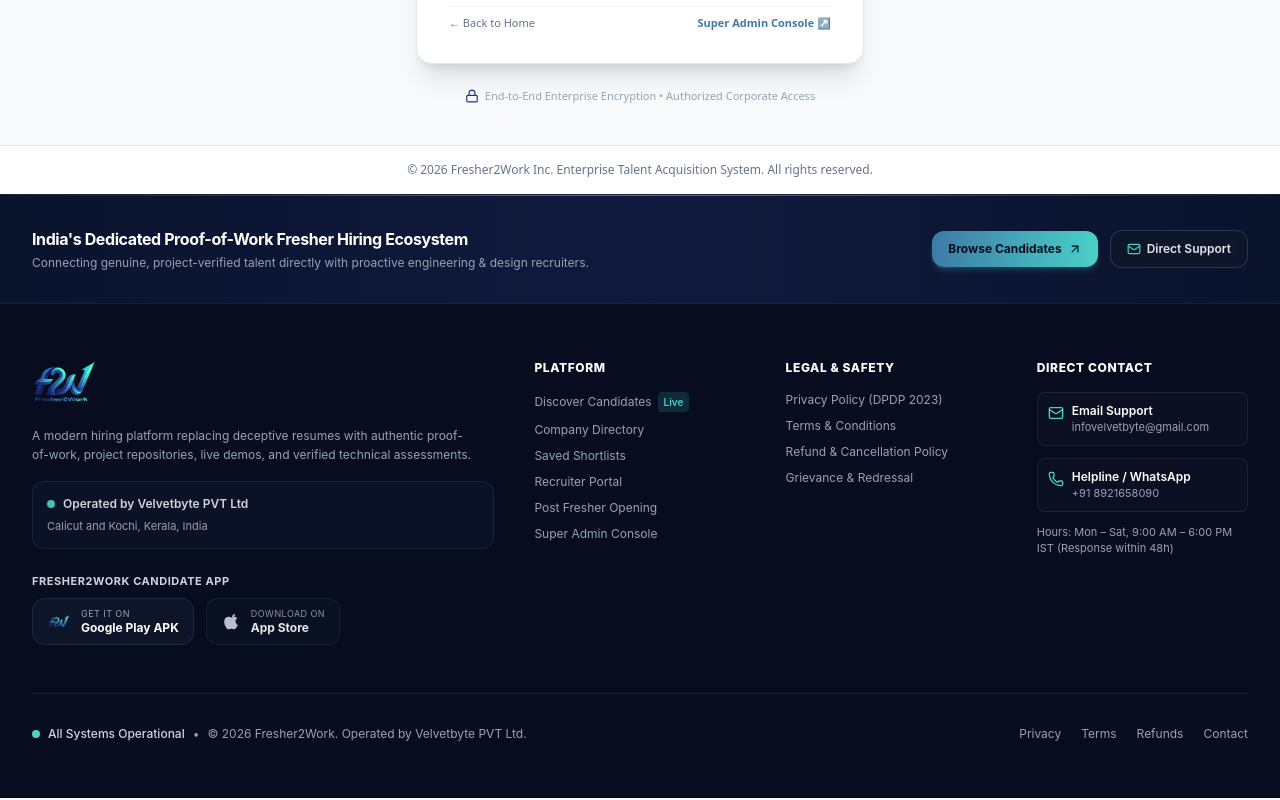
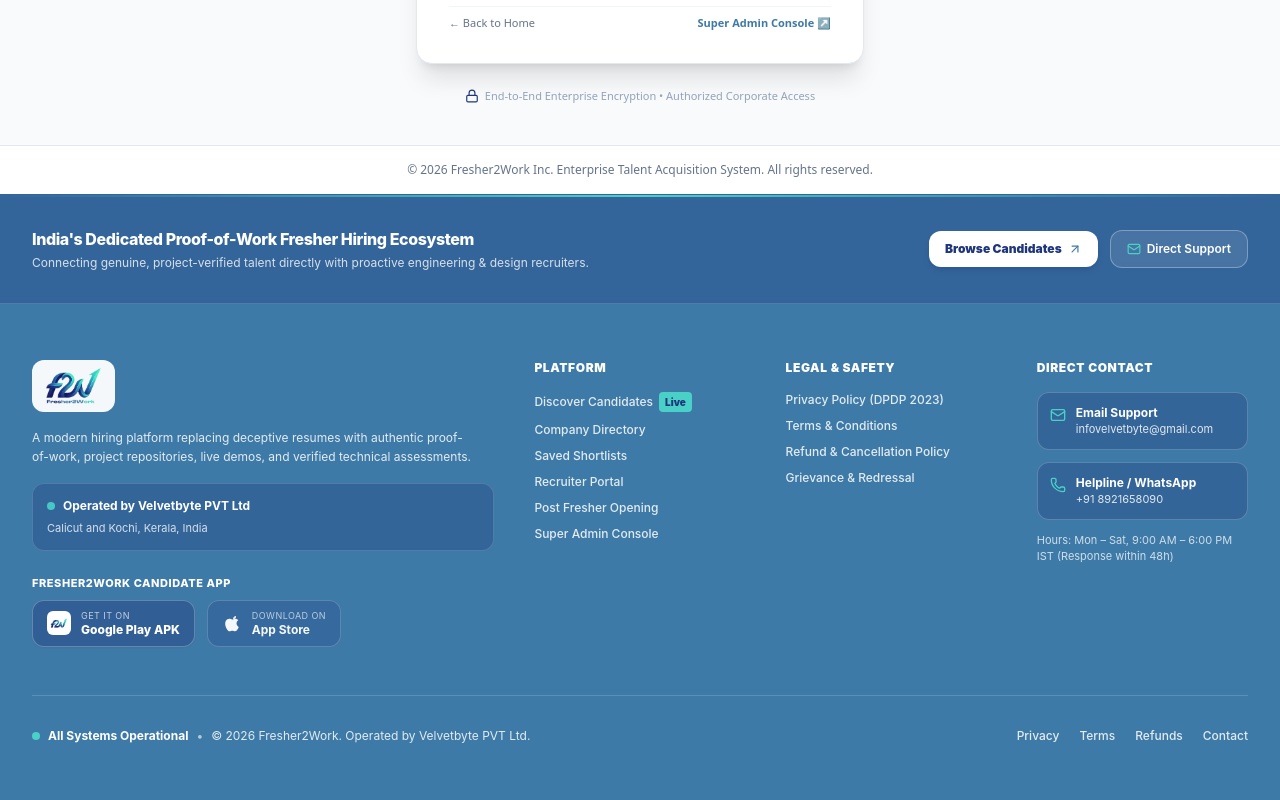
Before and after one commit to Ajuworks96/fresher2work, a Next.js app in the folder apps/recruiter-web/: page /login in a window 1280 px wide. Shown: the part 704-1504 px from the top of the page. Built offline with nearby package versions, Linux system fonts and the light colour scheme; no server answers.

Commit message:
style(footer): apply #3e7aa7 background color with high-contrast brand styling

```diff
--- a/apps/recruiter-web/src/components/Footer.tsx
+++ b/apps/recruiter-web/src/components/Footer.tsx
@@ -8,18 +8,18 @@
 
 export default function Footer() {
   return (
-    <footer className="relative border-t border-slate-800/80 bg-[#070D1F] text-slate-400">
-      {/* Top Ambient Glow Line */}
-      <div className="absolute inset-x-0 top-0 h-[1.5px] bg-gradient-to-r from-transparent via-[#4ad1c7]/60 to-transparent" />
+    <footer className="relative border-t border-[#1f357c]/30 bg-[#3e7aa7] text-white">
+      {/* Top Ambient Glow Line with #4ad1c7 */}
+      <div className="absolute inset-x-0 top-0 h-[2px] bg-gradient-to-r from-transparent via-[#4ad1c7] to-transparent" />
 
       {/* Hero / Value Proposition Strip */}
-      <div className="border-b border-slate-800/60 bg-gradient-to-r from-[#0C1633]/70 via-[#142251]/60 to-[#0C1633]/70 px-4 py-8 sm:px-6 lg:px-8">
+      <div className="border-b border-white/15 bg-[#1f357c]/30 px-4 py-8 sm:px-6 lg:px-8">
         <div className="mx-auto flex max-w-7xl flex-col items-center justify-between gap-6 sm:flex-row">
           <div className="text-center sm:text-left">
-            <h4 className="text-base font-bold text-white tracking-tight">
+            <h4 className="text-base font-extrabold text-white tracking-tight">
               India&apos;s Dedicated Proof-of-Work Fresher Hiring Ecosystem
             </h4>
-            <p className="text-xs text-slate-400 mt-1">
+            <p className="text-xs text-white/80 mt-1">
               Connecting genuine, project-verified talent directly with proactive engineering & design recruiters.
             </p>
           </div>
@@ -27,13 +27,13 @@
           <div className="flex flex-wrap items-center justify-center gap-3">
             <Link
               href="/discover"
-              className="inline-flex items-center gap-1.5 rounded-xl bg-gradient-to-r from-[#3e7aa7] to-[#4ad1c7] hover:from-[#356d96] hover:to-[#38c2b7] px-4 py-2.5 text-xs font-bold text-[#070D1F] shadow-md shadow-[#4ad1c7]/20 transition-all active:scale-[0.98]"
+              className="inline-flex items-center gap-1.5 rounded-xl bg-white hover:bg-slate-100 px-4 py-2.5 text-xs font-black text-[#1f357c] shadow-md shadow-[#1f357c]/20 transition-all active:scale-[0.98]"
             >
-              Browse Candidates <ArrowUpRight className="h-3.5 w-3.5" />
+              Browse Candidates <ArrowUpRight className="h-3.5 w-3.5 text-[#3e7aa7]" />
             </Link>
             <Link
               href="/contact"
-              className="inline-flex items-center gap-1.5 rounded-xl border border-slate-700/80 bg-slate-900/80 px-4 py-2.5 text-xs font-semibold text-slate-200 backdrop-blur-sm transition-all hover:border-[#4ad1c7]/60 hover:text-[#4ad1c7] active:scale-[0.98]"
+              className="inline-flex items-center gap-1.5 rounded-xl border border-white/30 bg-white/10 hover:bg-white/20 hover:border-white px-4 py-2.5 text-xs font-semibold text-white backdrop-blur-sm transition-all active:scale-[0.98]"
             >
               <Mail className="h-3.5 w-3.5 text-[#4ad1c7]" /> Direct Support
             </Link>
@@ -47,31 +47,31 @@
 
           {/* Brand & Corporate Identity (Spans 2 columns on lg) */}
           <div className="space-y-4 lg:col-span-2">
-            <Link href="/" className="inline-flex items-center gap-2.5 group">
+            <Link href="/" className="inline-flex items-center gap-2.5 group bg-white/95 px-3 py-1.5 rounded-xl shadow-xs">
               <img
                 src="/brand/logo.png"
                 alt="Fresher2Work"
-                className="h-11 w-auto object-contain brightness-105 transition-transform group-hover:scale-105"
+                className="h-9 sm:h-10 w-auto object-contain transition-transform group-hover:scale-105"
               />
             </Link>
 
-            <p className="text-xs leading-relaxed text-slate-400 pr-4">
+            <p className="text-xs leading-relaxed text-white/85 pr-4">
               A modern hiring platform replacing deceptive resumes with authentic proof-of-work, project repositories, live demos, and verified technical assessments.
             </p>
 
-            <div className="rounded-xl border border-slate-800/80 bg-slate-900/60 p-3.5 text-xs space-y-1.5 backdrop-blur-sm">
-              <div className="flex items-center gap-2 text-slate-300 font-semibold">
+            <div className="rounded-xl border border-white/15 bg-[#1f357c]/30 p-3.5 text-xs space-y-1.5 backdrop-blur-sm">
+              <div className="flex items-center gap-2 text-white font-bold">
                 <span className="h-2 w-2 rounded-full bg-[#4ad1c7] animate-pulse" />
                 <span>Operated by Velvetbyte PVT Ltd</span>
               </div>
-              <p className="text-[11px] text-slate-400 leading-normal">
+              <p className="text-[11px] text-white/80 leading-normal">
                 Calicut and Kochi, Kerala, India
               </p>
             </div>
 
             {/* Candidate App Store Badges */}
             <div className="pt-2 space-y-2">
-              <div className="text-[11px] font-bold uppercase tracking-wider text-slate-300">
+              <div className="text-[11px] font-extrabold uppercase tracking-wider text-white">
                 Fresher2Work Candidate App
               </div>
               <div className="flex flex-wrap items-center gap-3">
@@ -79,26 +79,26 @@
                 <a
                   href="/Fresher2Work.apk"
                   download="Fresher2Work.apk"
-                  className="group flex items-center gap-2.5 rounded-xl border border-slate-800 bg-slate-900/90 px-3.5 py-2 transition-all hover:border-[#4ad1c7]/60 hover:bg-slate-800 active:scale-95 shadow-sm"
+                  className="group flex items-center gap-2.5 rounded-xl border border-white/25 bg-[#1f357c]/40 hover:bg-[#1f357c]/60 px-3.5 py-2 transition-all hover:border-[#4ad1c7] active:scale-95 shadow-sm"
                   title="Download Fresher2Work for Android"
                 >
-                  <img src="/brand/app-icon.png" alt="App Icon" className="h-6 w-6 rounded-md object-contain" />
+                  <img src="/brand/app-icon.png" alt="App Icon" className="h-6 w-6 rounded-md object-contain bg-white p-0.5" />
                   <div className="text-left">
-                    <div className="text-[9px] uppercase tracking-wider text-slate-400">Get it on</div>
-                    <div className="text-xs font-bold text-white group-hover:text-[#4ad1c7]">Google Play APK</div>
+                    <div className="text-[9px] uppercase tracking-wider text-white/70">Get it on</div>
+                    <div className="text-xs font-extrabold text-white group-hover:text-[#4ad1c7]">Google Play APK</div>
                   </div>
                 </a>
 
                 {/* iOS Placeholder Badge */}
                 <div
-                  className="group flex items-center gap-2.5 rounded-xl border border-slate-800/80 bg-slate-900/40 px-3.5 py-2 opacity-90 transition-all hover:border-slate-700"
+                  className="group flex items-center gap-2.5 rounded-xl border border-white/20 bg-[#1f357c]/25 px-3.5 py-2 opacity-95 transition-all hover:border-white/40"
                   title="Fresher2Work for iOS"
                 >
-                  <svg className="h-5 w-5 fill-current text-slate-300" viewBox="0 0 24 24">
+                  <svg className="h-5 w-5 fill-current text-white" viewBox="0 0 24 24">
                     <path d="M18.71 19.5c-.83 1.24-1.71 2.45-3.05 2.47-1.34.03-1.77-.79-3.29-.79-1.53 0-2 .77-3.27.82-1.31.05-2.3-1.32-3.14-2.53C4.25 17 2.94 12.45 4.7 9.39c.87-1.52 2.43-2.48 4.12-2.51 1.28-.02 2.5.87 3.29.87.78 0 2.26-1.07 3.81-.91.65.03 2.47.26 3.64 1.98-.09.06-2.17 1.28-2.15 3.81.03 3.02 2.65 4.03 2.68 4.04-.03.07-.42 1.44-1.38 2.83M15.97 6.37c.62-.75 1.04-1.8 0.93-2.85-.9.04-2 .6-2.65 1.35-.58.67-1.09 1.74-.95 2.78 1.01.08 2.05-.53 2.67-1.28z"/>
                   </svg>
                   <div className="text-left">
-                    <div className="text-[9px] uppercase tracking-wider text-slate-400">Download on</div>
+                    <div className="text-[9px] uppercase tracking-wider text-white/70">Download on</div>
                     <div className="text-xs font-bold text-white">App Store</div>
                   </div>
                 </div>
@@ -108,80 +108,80 @@
 
           {/* Column 2: Platform Links */}
           <div>
-            <h3 className="text-xs font-extrabold uppercase tracking-wider text-white">Platform</h3>
+            <h3 className="text-xs font-black uppercase tracking-wider text-white">Platform</h3>
             <ul className="mt-4 space-y-2.5 text-xs">
               <li>
-                <Link href="/discover" className="transition-colors hover:text-[#4ad1c7] flex items-center gap-1.5 group">
+                <Link href="/discover" className="text-white/85 transition-colors hover:text-white flex items-center gap-1.5 group font-medium">
                   <span>Discover Candidates</span>
-                  <span className="rounded bg-[#4ad1c7]/15 px-1.5 py-0.5 text-[10px] font-semibold text-[#4ad1c7]">Live</span>
+                  <span className="rounded bg-[#4ad1c7] px-1.5 py-0.5 text-[10px] font-black text-[#1f357c]">Live</span>
                 </Link>
               </li>
               <li>
-                <Link href="/company" className="transition-colors hover:text-[#4ad1c7]">Company Directory</Link>
+                <Link href="/company" className="text-white/85 transition-colors hover:text-white font-medium">Company Directory</Link>
               </li>
               <li>
-                <Link href="/shortlists" className="transition-colors hover:text-[#4ad1c7]">Saved Shortlists</Link>
+                <Link href="/shortlists" className="text-white/85 transition-colors hover:text-white font-medium">Saved Shortlists</Link>
               </li>
               <li>
-                <Link href="/recruiter" className="transition-colors hover:text-[#4ad1c7]">Recruiter Portal</Link>
+                <Link href="/recruiter" className="text-white/85 transition-colors hover:text-white font-medium">Recruiter Portal</Link>
               </li>
               <li>
-                <Link href="/register" className="transition-colors hover:text-[#4ad1c7]">Post Fresher Opening</Link>
+                <Link href="/register" className="text-white/85 transition-colors hover:text-white font-medium">Post Fresher Opening</Link>
               </li>
               <li>
-                <Link href="/superadmin" className="transition-colors hover:text-[#4ad1c7] text-slate-400">Super Admin Console</Link>
+                <Link href="/superadmin" className="text-white/85 transition-colors hover:text-white font-medium">Super Admin Console</Link>
               </li>
             </ul>
           </div>
 
           {/* Column 3: Legal & Safety */}
           <div>
-            <h3 className="text-xs font-extrabold uppercase tracking-wider text-white">Legal & Safety</h3>
+            <h3 className="text-xs font-black uppercase tracking-wider text-white">Legal & Safety</h3>
             <ul className="mt-4 space-y-2.5 text-xs">
               <li>
-                <Link href="/privacy" className="transition-colors hover:text-[#4ad1c7]">Privacy Policy (DPDP 2023)</Link>
+                <Link href="/privacy" className="text-white/85 transition-colors hover:text-white font-medium">Privacy Policy (DPDP 2023)</Link>
               </li>
               <li>
-                <Link href="/terms" className="transition-colors hover:text-[#4ad1c7]">Terms & Conditions</Link>
+                <Link href="/terms" className="text-white/85 transition-colors hover:text-white font-medium">Terms & Conditions</Link>
               </li>
               <li>
-                <Link href="/refund-policy" className="transition-colors hover:text-[#4ad1c7]">Refund & Cancellation Policy</Link>
+                <Link href="/refund-policy" className="text-white/85 transition-colors hover:text-white font-medium">Refund & Cancellation Policy</Link>
               </li>
               <li>
-                <Link href="/contact" className="transition-colors hover:text-[#4ad1c7]">Grievance & Redressal</Link>
+                <Link href="/contact" className="text-white/85 transition-colors hover:text-white font-medium">Grievance & Redressal</Link>
               </li>
             </ul>
           </div>
 
           {/* Column 4: Contact & Operations */}
           <div>
-            <h3 className="text-xs font-extrabold uppercase tracking-wider text-white">Direct Contact</h3>
+            <h3 className="text-xs font-black uppercase tracking-wider text-white">Direct Contact</h3>
             <ul className="mt-4 space-y-3 text-xs">
               <li>
                 <a
                   href="mailto:infovelvetbyte@gmail.com"
-                  className="group flex items-start gap-2 rounded-lg border border-slate-800/80 bg-slate-900/40 p-2.5 transition-all hover:border-[#4ad1c7]/40 hover:bg-slate-800/60"
+                  className="group flex items-start gap-2.5 rounded-xl border border-white/20 bg-[#1f357c]/30 p-3 transition-all hover:border-white/40 hover:bg-[#1f357c]/50"
                 >
                   <Mail className="h-4 w-4 shrink-0 text-[#4ad1c7] mt-0.5" />
                   <div>
-                    <div className="font-semibold text-white group-hover:text-[#4ad1c7]">Email Support</div>
-                    <div className="text-[11px] text-slate-400">infovelvetbyte@gmail.com</div>
+                    <div className="font-bold text-white group-hover:text-[#4ad1c7]">Email Support</div>
+                    <div className="text-[11px] text-white/85">infovelvetbyte@gmail.com</div>
                   </div>
                 </a>
               </li>
               <li>
                 <a
                   href="tel:+918921658090"
-                  className="group flex items-start gap-2 rounded-lg border border-slate-800/80 bg-slate-900/40 p-2.5 transition-all hover:border-[#4ad1c7]/40 hover:bg-slate-800/60"
+                  className="group flex items-start gap-2.5 rounded-xl border border-white/20 bg-[#1f357c]/30 p-3 transition-all hover:border-white/40 hover:bg-[#1f357c]/50"
                 >
                   <Phone className="h-4 w-4 shrink-0 text-[#4ad1c7] mt-0.5" />
                   <div>
-                    <div className="font-semibold text-white group-hover:text-[#4ad1c7]">Helpline / WhatsApp</div>
-                    <div className="text-[11px] text-slate-400">+91 8921658090</div>
+                    <div className="font-bold text-white group-hover:text-[#4ad1c7]">Helpline / WhatsApp</div>
+                    <div className="text-[11px] text-white/85">+91 8921658090</div>
                   </div>
                 </a>
               </li>
-              <li className="text-[11px] text-slate-400 leading-normal">
+              <li className="text-[11px] text-white/75 leading-normal">
                 Hours: Mon – Sat, 9:00 AM – 6:00 PM IST (Response within 48h)
               </li>
             </ul>
@@ -190,15 +190,15 @@
         </div>
 
         {/* Bottom Sub-footer */}
-        <div className="mt-12 border-t border-slate-800/80 pt-8 flex flex-col items-center justify-between gap-4 sm:flex-row text-xs text-slate-400">
+        <div className="mt-12 border-t border-white/15 pt-8 flex flex-col items-center justify-between gap-4 sm:flex-row text-xs text-white/85">
           <div className="flex items-center gap-2">
             <span className="flex h-2 w-2 rounded-full bg-[#4ad1c7]" />
-            <span className="font-medium text-slate-300">All Systems Operational</span>
-            <span className="text-slate-400">•</span>
+            <span className="font-bold text-white">All Systems Operational</span>
+            <span className="text-white/60">•</span>
             <span>© 2026 Fresher2Work. Operated by Velvetbyte PVT Ltd.</span>
           </div>
 
-          <div className="flex flex-wrap items-center gap-5">
+          <div className="flex flex-wrap items-center gap-5 font-medium">
             <Link href="/privacy" className="transition-colors hover:text-white">Privacy</Link>
             <Link href="/terms" className="transition-colors hover:text-white">Terms</Link>
             <Link href="/refund-policy" className="transition-colors hover:text-white">Refunds</Link>
```
